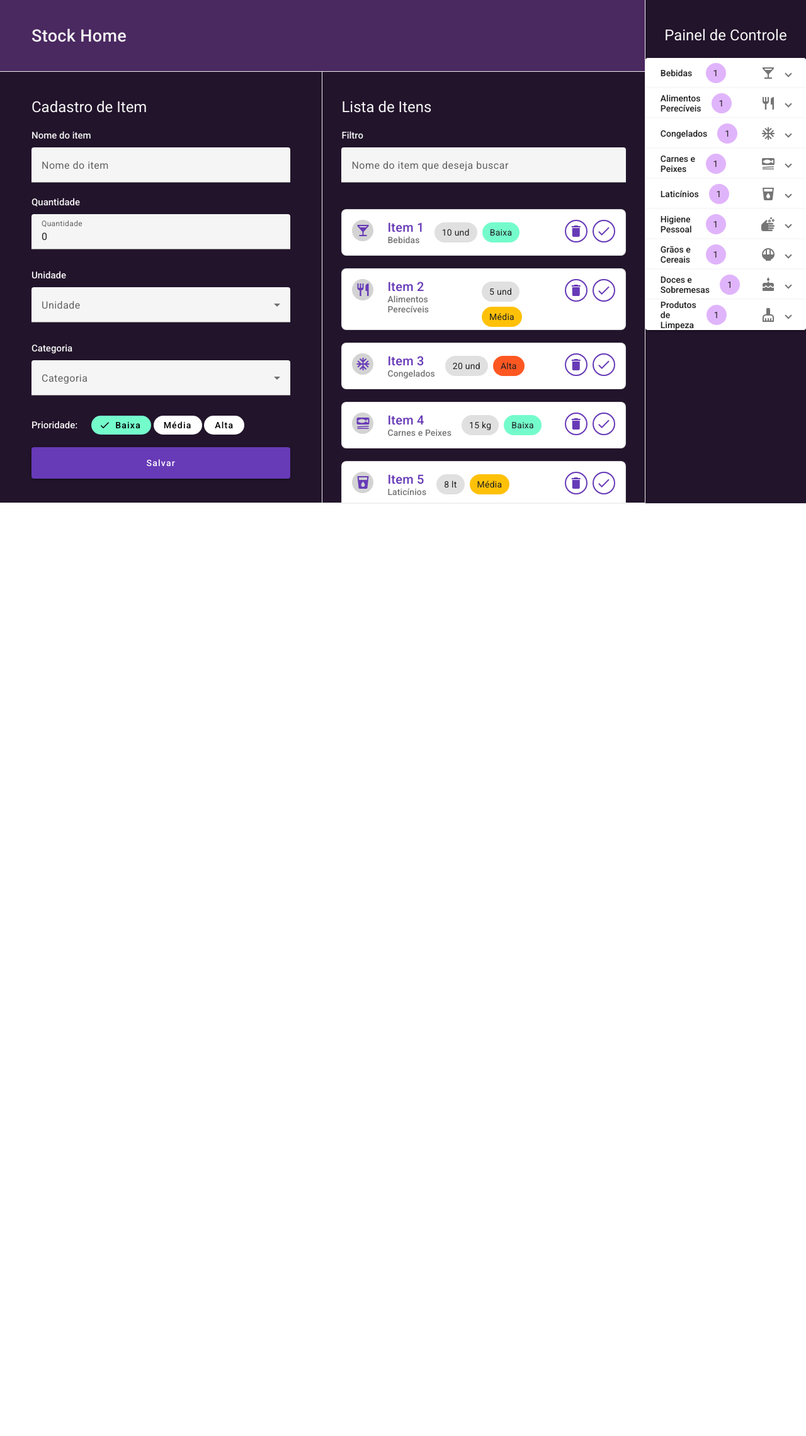
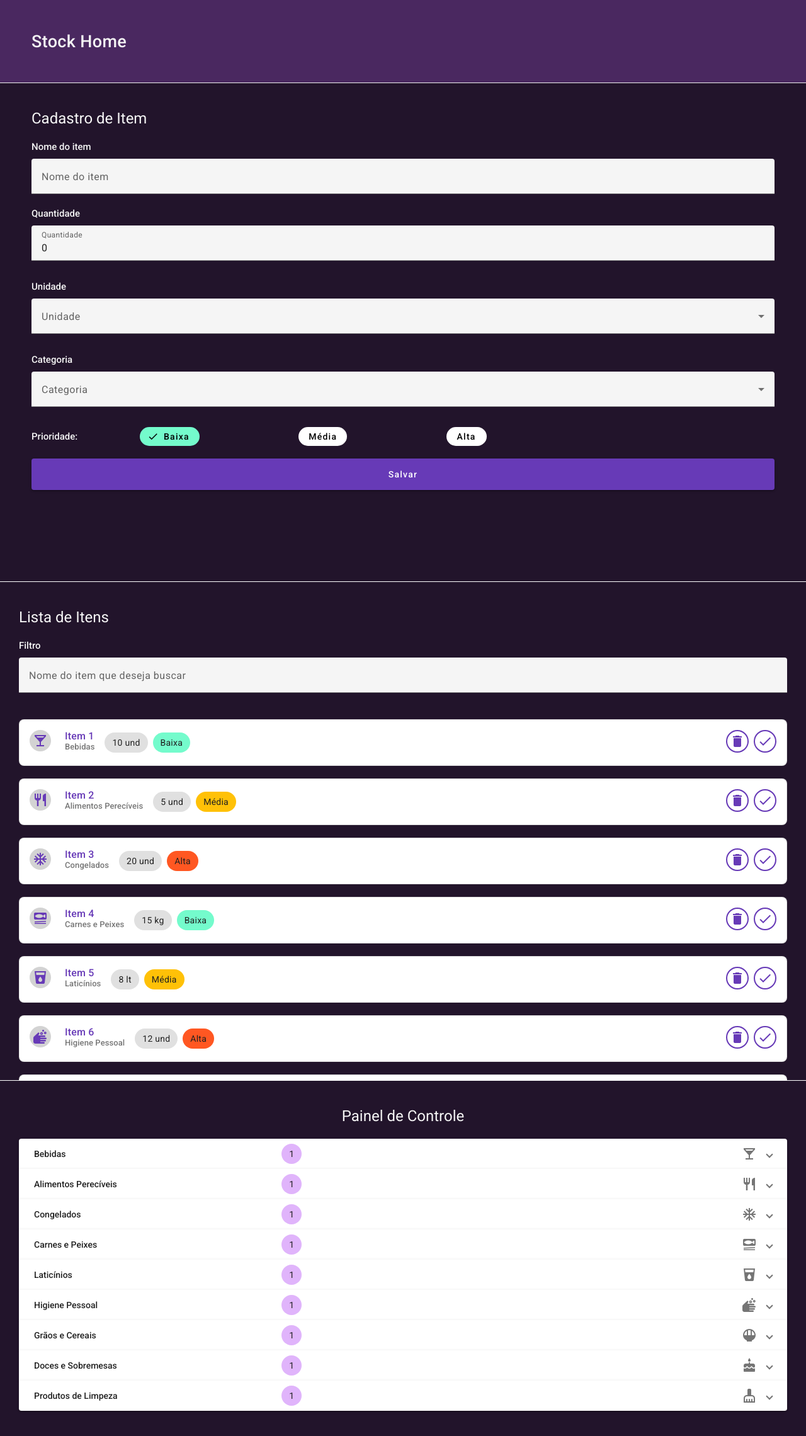
Before and after one commit to LuisFernandoBS/stock-home, an Angular app: page / in a window 1280 px wide. Shown: the top 2280 px of the page at 63% size. Before the commit the page ends 800 px from the top, so only its background shows below. Built offline with nearby package versions, Linux system fonts and the light colour scheme.

Commit message:
Melhora na responsividade da tela

```diff
--- a/src/app/components/cadastro-item/cadastro-item.component.css
+++ b/src/app/components/cadastro-item/cadastro-item.component.css
@@ -4,10 +4,30 @@
     display: block;
     padding-left: 50px;
     padding-right: 50px;
-    padding-top: 80px;
+    overflow-y: auto;
+    scrollbar-width: thin;
+    scrollbar-color: #996aca #58386e;
+}
+
+:host::-webkit-scrollbar {
+    width: 8px;
+}
+
+:host::-webkit-scrollbar-track {
+    background: #9e0cff;
+}
+
+:host::-webkit-scrollbar-thumb {
+    background-color: #996aca;
+    border-radius: 10px;
+}
+
+:host::-webkit-scrollbar-thumb:hover {
+    background-color: #996aca;
 }
 
 h1 {
+    margin-top: 40px;
     margin-bottom: 20px;
 }
 
@@ -29,6 +49,7 @@ h4{
     padding-top: 15px;
     padding-bottom: 15px;
     margin-top: 20px;
+    margin-bottom: 20px;
 }
 
 
--- a/src/app/components/card-item/card-item.component.css
+++ b/src/app/components/card-item/card-item.component.css
@@ -63,3 +63,12 @@ mat-icon.btn-status:hover,mat-icon.btn-delete:hover{
 .alta-prioridade{
     background-color: #ff5722!important;
 }
+
+@media (max-width: 1400px) {
+    mat-card-title {
+        font-size: 16px !important;
+    }
+    mat-card-subtitle {
+        font-size: 13px !important;
+    }
+}
--- a/src/app/components/estatisticas/estatisticas.component.css
+++ b/src/app/components/estatisticas/estatisticas.component.css
@@ -4,6 +4,7 @@
     height: 100%;
     padding-left: 30px;
     padding-right: 30px;
+    overflow-y: auto;
 }
 
 .titulo-painel{
--- a/src/app/components/home/home.component.html
+++ b/src/app/components/home/home.component.html
@@ -1,22 +1,46 @@
-<mat-grid-list cols="5" rowHeight="fit">
-  <mat-grid-tile [colspan]="4" [rowspan]="1">
+<mat-grid-list cols="5" rowHeight="131">
+  <mat-grid-tile [colspan]="colunasTitulo" [rowspan]="1">
     <mat-toolbar>
       <span>Stock Home</span>
     </mat-toolbar>
   </mat-grid-tile>
-  <mat-grid-tile [colspan]="1" [rowspan]="7" [style.background]="'#22142b'">
+  <mat-grid-tile
+    *ngIf="abaEstatisticasLateral"
+    [colspan]="colunasAbaEstatisticas"
+    [rowspan]="7"
+    [style.background]="'#22142b'"
+  >
     <app-estatisticas
       [listaItens]="listaItens"
       [categorias]="categorias"
     ></app-estatisticas>
   </mat-grid-tile>
-  <mat-grid-tile [colspan]="2" [rowspan]="6" [style.background]="'#22142b'">
+  <mat-grid-tile
+    [colspan]="colunasAbaLista"
+    [rowspan]="6"
+    [style.background]="'#22142b'"
+  >
     <app-cadastro-item [categorias]="categorias"></app-cadastro-item>
   </mat-grid-tile>
-  <mat-grid-tile [colspan]="2" [rowspan]="6" [style.background]="'#22142b'">
+  <mat-grid-tile
+    [colspan]="colunasAbaCadastro"
+    [rowspan]="6"
+    [style.background]="'#22142b'"
+  >
     <app-lista-itens
       [listaItens]="listaItens"
       [categorias]="categorias"
     ></app-lista-itens>
   </mat-grid-tile>
+  <mat-grid-tile
+    *ngIf="!abaEstatisticasLateral"
+    [colspan]="colunasAbaEstatisticas"
+    [rowspan]="7"
+    [style.background]="'#22142b'"
+  >
+    <app-estatisticas
+      [listaItens]="listaItens"
+      [categorias]="categorias"
+    ></app-estatisticas>
+  </mat-grid-tile>
 </mat-grid-list>
--- a/src/app/components/home/home.component.ts
+++ b/src/app/components/home/home.component.ts
@@ -1,16 +1,18 @@
 import { Component } from '@angular/core';
+import { CommonModule } from '@angular/common';
 import {MatGridListModule} from '@angular/material/grid-list';
 import {MatToolbarModule} from '@angular/material/toolbar';
 import { CadastroItemComponent } from '../cadastro-item/cadastro-item.component';
 import { ListaItensComponent } from '../lista-itens/lista-itens.component';
 import { EstatisticasComponent } from '../estatisticas/estatisticas.component';
 import { Item, Categoria } from '../../shared/interfaces/item.interface';
+import { TamanhoTelaService } from '../../shared/services/tamanho-tela.service';
 import { DELETAR_ITEM, ALTERAR_STATUS_ITEM, SALVAR_ITEM } from '../../shared/tokens/item.token';
 
 @Component({
   selector: 'app-home',
   standalone: true,
-  imports: [MatGridListModule,MatToolbarModule,CadastroItemComponent,ListaItensComponent,EstatisticasComponent],
+  imports: [MatGridListModule,MatToolbarModule,CadastroItemComponent,ListaItensComponent,EstatisticasComponent,CommonModule],
   templateUrl: './home.component.html',
   styleUrl: './home.component.css',
   providers: [
@@ -33,6 +35,26 @@ import { DELETAR_ITEM, ALTERAR_STATUS_ITEM, SALVAR_ITEM } from '../../shared/tok
 })
 
 export class HomeComponent {
+
+  tamanho: number = 0;
+
+  colunasTitulo: number = 4;
+  colunasAbaEstatisticas: number = 1;
+  colunasAbaCadastro: number = 2;
+  colunasAbaLista: number = 2;
+
+  abaEstatisticasLateral: boolean = true;
+
+  constructor(private tamanhoTelaService: TamanhoTelaService) {}
+
+  ngOnInit() {
+    this.tamanhoTelaService.tamanhoTela$.subscribe(t => {
+      this.tamanho = t;
+      this.ajustarColunas(t);
+      console.log('Tamanho da tela:', t);
+    });
+  }
+
   listaItens : Item[] = [
     { nome: 'Item 1', unidade: 'und', quantidade: 10, categoria: 'Bebidas', prioridade: 1, icone: 'local_bar',status: false },
     { nome: 'Item 2', unidade: 'und', quantidade: 5, categoria: 'Alimentos Perecíveis', prioridade: 2, icone: 'restaurant',status: false },
@@ -62,7 +84,6 @@ export class HomeComponent {
     { valor: 'utilidades', descricao: 'Utilidades Domésticas', icone: 'home' },
     { valor: 'cuidados_casa', descricao: 'Cuidados com a Casa', icone: 'roofing' },
   ];
-
 
   salvarItem(item: Item): void {
     if (item === undefined) return;
@@ -94,4 +115,28 @@ export class HomeComponent {
     });
   }
 
+  ajustarColunas(tamanhoTela:number) {
+    if (tamanhoTela < 1300) {
+      this.colunasTitulo = 5;
+      this.colunasAbaEstatisticas = 5;
+      this.colunasAbaCadastro = 5;
+      this.colunasAbaLista = 5;
+      this.abaEstatisticasLateral = false;
+      return;
+    }else if (tamanhoTela < 1400) {
+      this.colunasTitulo = 5;
+      this.colunasAbaEstatisticas = 5;
+      this.colunasAbaCadastro = 2;
+      this.colunasAbaLista = 3;
+      this.abaEstatisticasLateral = false;
+      return;
+    }
+
+    this.colunasTitulo = 4;
+    this.colunasAbaEstatisticas = 1;
+    this.colunasAbaCadastro = 2;
+    this.colunasAbaLista = 2;
+    this.abaEstatisticasLateral = true;
+  }
+
 }
--- /dev/null
+++ b/src/app/shared/services/tamanho-tela.service.ts
@@ -0,0 +1,20 @@
+import { Injectable, NgZone } from '@angular/core';
+import { BehaviorSubject, fromEvent } from 'rxjs';
+
+@Injectable({ providedIn: 'root' })
+export class TamanhoTelaService {
+  private _tamanhoTela$ = new BehaviorSubject<number>(window.innerWidth);
+  public readonly tamanhoTela$ = this._tamanhoTela$.asObservable();
+
+  constructor(private zone: NgZone) {
+    fromEvent(window, 'resize').subscribe(() => {
+      this.zone.run(() => {
+        this._tamanhoTela$.next(window.innerWidth);
+      });
+    });
+  }
+
+  get tamanhoAtual(): number {
+    return this._tamanhoTela$.value;
+  }
+}
```
